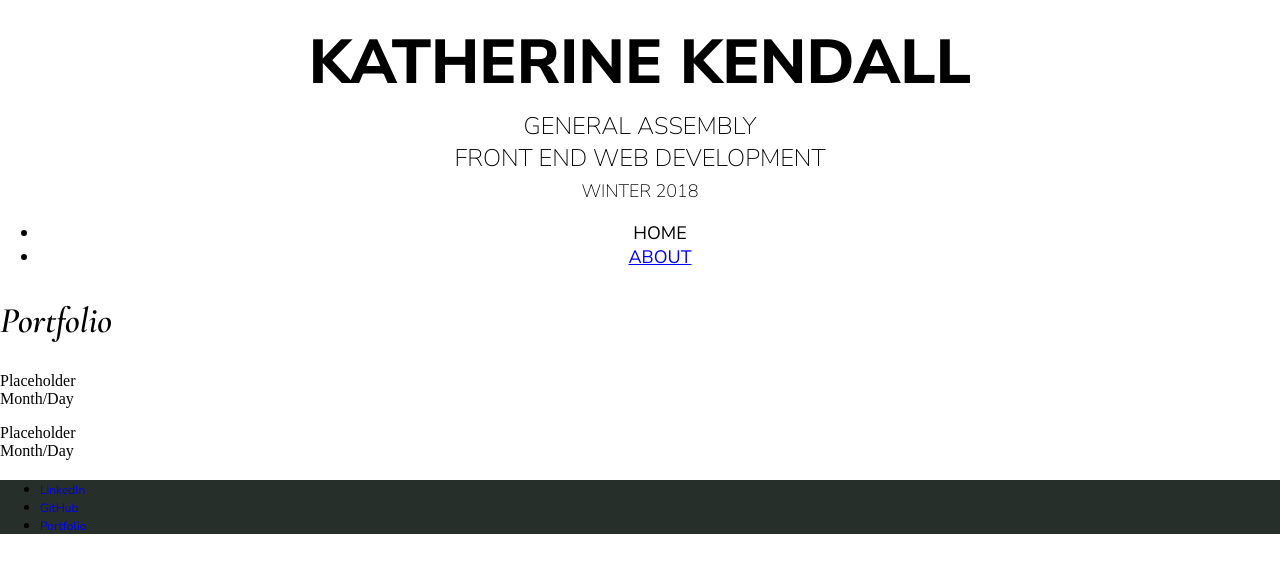
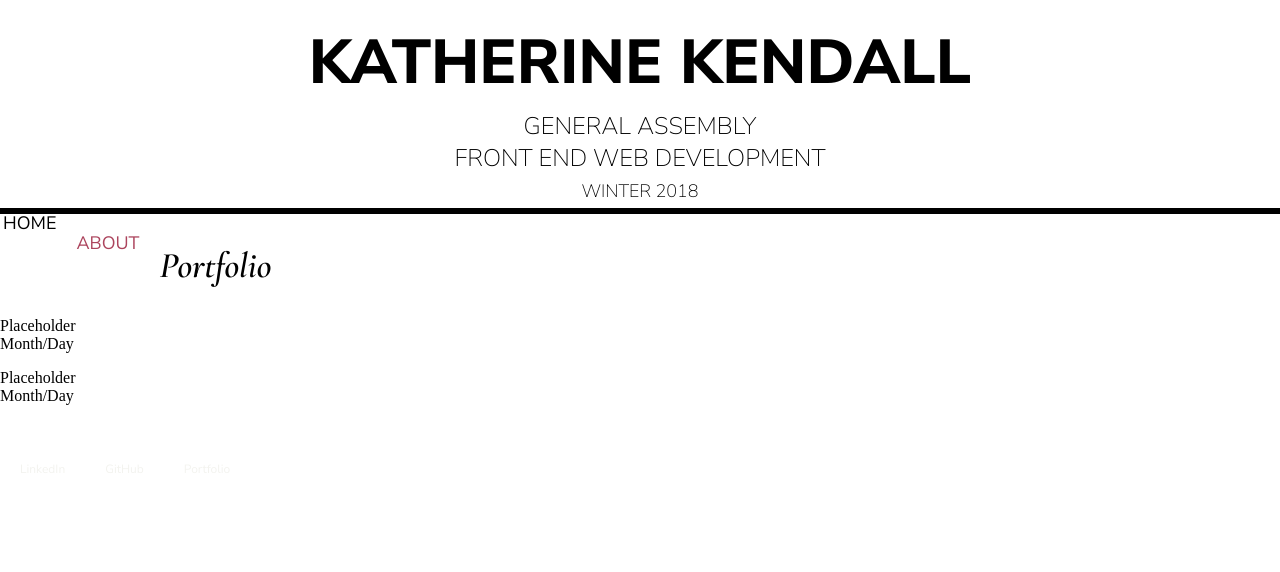
Before and after one commit to pachinkoqueen/fewd-week-1-homework, a plain HTML site: page index.html in a window 1280 px wide. Drawn offline with nearby package versions, Linux system fonts and the light colour scheme.

Commit message:
effed up nav bars

```diff
--- a/index.html
+++ b/index.html
@@ -22,11 +22,13 @@
 		</ul>
 	</nav>
 
+<div>
 	<h2 class="bodyheadline">Portfolio</h2>
 		<p>Placeholder<br>
 		Month/Day</p>
 		<p>Placeholder<br>
 		Month/Day</p>
+</div>
 
 	<footer>
 		<ul>
--- a/styles/style.css
+++ b/styles/style.css
@@ -6,6 +6,22 @@ header {
 	font-family: 'Nunito Sans', sans-serif;
 	text-transform: uppercase;
 	text-align: center;
+}
+
+a:link {
+    text-decoration: none;
+}
+
+a:visited {
+    text-decoration: none;
+}
+
+a:hover {
+    text-decoration: underline;
+}
+
+a:active {
+    text-decoration: underline;
 }
 
 .name {
@@ -29,11 +45,31 @@ header {
 	padding: 0px 0px 0px 0px;
 }
 
+/* style nav list so it is a horizontal nav bar */
 nav {
 	font-family: 'Nunito Sans', sans-serif;
 	font-size: 18px;
 	text-transform: uppercase;
 	text-align: center;
+	border: solid;
+}
+nav ul {
+	display: inline;
+	list-style-type: none;
+	margin: 0;
+	padding: 0;
+	overflow: hidden;
+}
+
+nav li {
+	float: left;
+}
+
+li a {
+	display: block;
+	color: rgba(172, 68, 93, 1);
+    padding: 20px 20px 20px 20px;
+    text-decoration: none;
 }
 
 .bodyheadline {
@@ -41,14 +77,24 @@ nav {
 	font-size: 36px;
 }
 
-footer {
+/* style footer so it is a horizontal nav bar */
+
+footer ul {
+	display: inline;
+	list-style-type: none;
+	margin: 0;
+	padding: 0;
+	overflow: hidden;
 	background-color: rgba(38, 47, 41, 1);
-	margin: 20px 0px 20px 0px;
+}
+
+footer li {
+	float: left;
 }
 
 footer a {
 	font-family: 'Nunito Sans', sans-serif;
 	font-size: 12px;
-	font-color: rgba(243, 243, 239, 1);
-	text-decoration: none;
+	color: rgba(243, 243, 239, 1);
+	margin: 20px 0px 20px 0px;
 }
```
